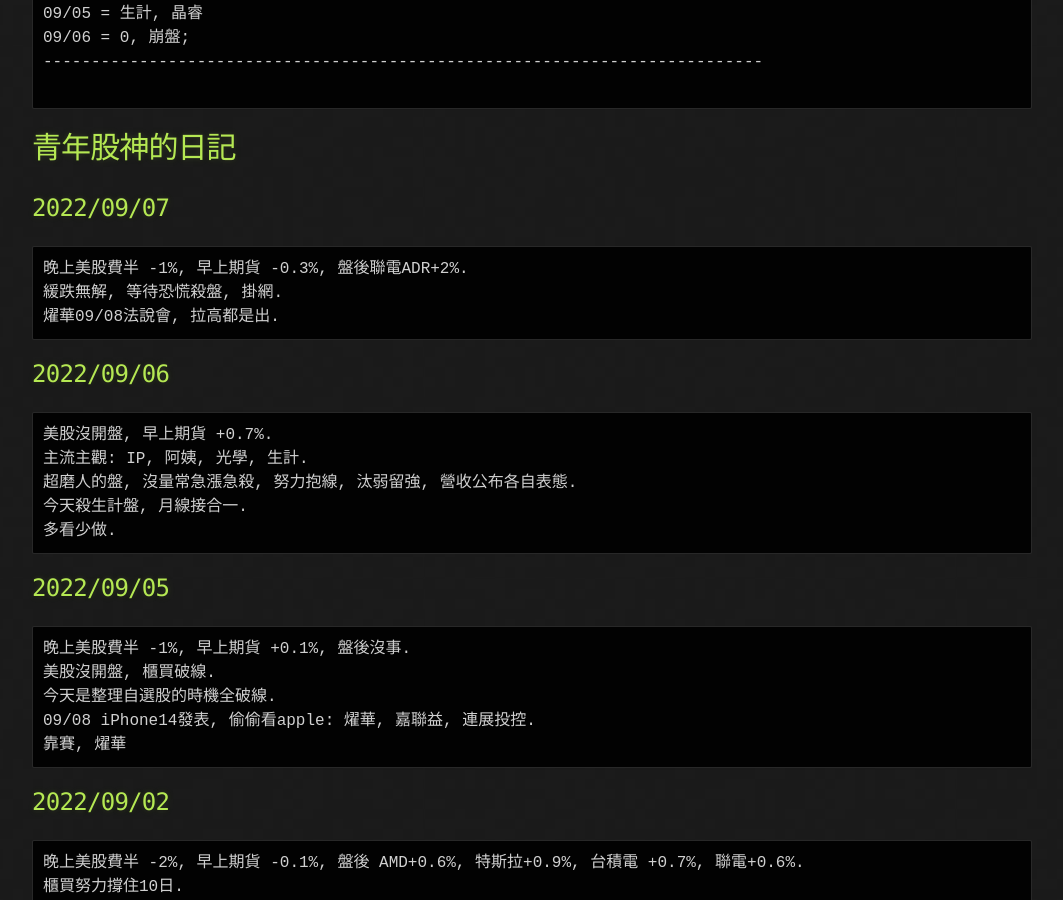
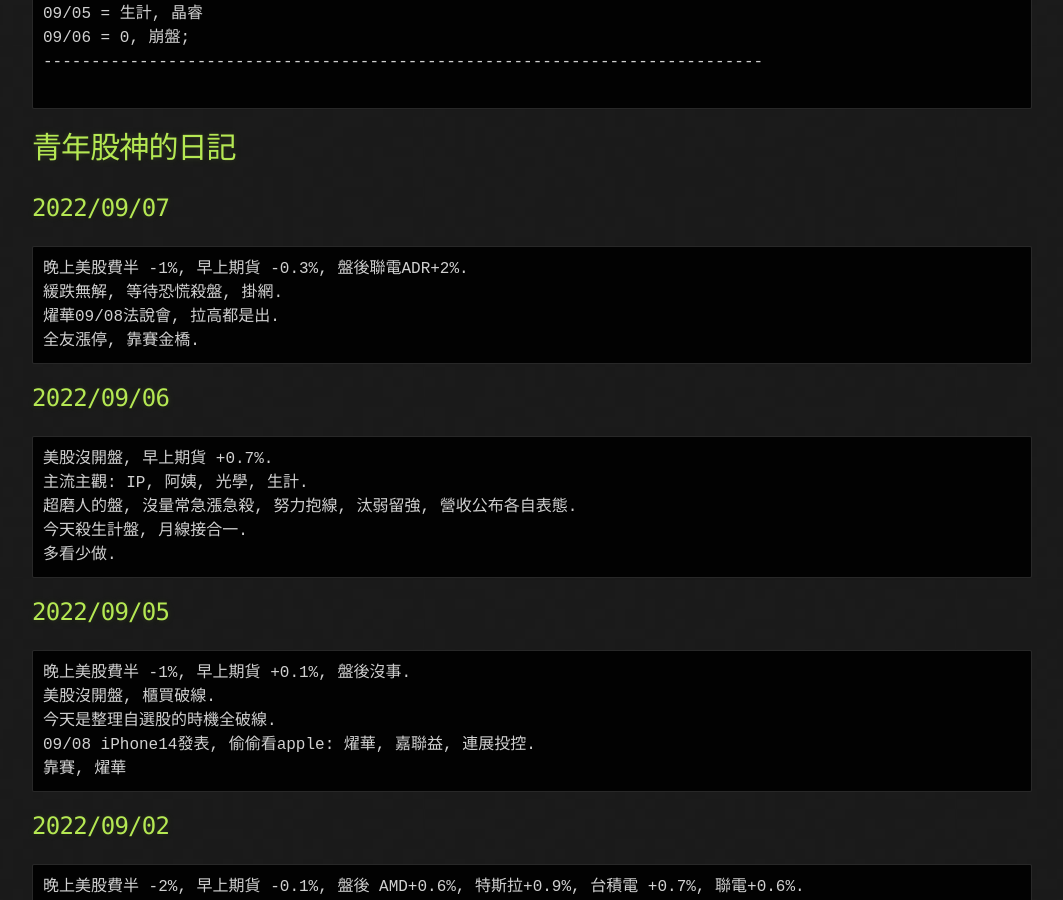
Before and after one commit to lepg5487/Stock_God, a Jekyll site: the page built from index.md, in a window 1280 px wide and 900 px high, scrolled down 1018 px. Shown: the whole window, without its empty margins (108-1171 px from the left). Built offline with Jekyll 4.4.1, drawn with Linux system fonts in a browser that asks for light colours; our own code applies the rules of GitHub Pages for plain Markdown files.

Commit message:
Update index.md

````diff
--- a/index.md
+++ b/index.md
@@ -47,6 +47,7 @@ layout: testlayouts
 晚上美股費半 -1%, 早上期貨 -0.3%, 盤後聯電ADR+2%.
 緩跌無解, 等待恐慌殺盤, 掛網.
 燿華09/08法說會, 拉高都是出.
+全友漲停, 靠賽金橋.
 ```
 
 ## 2022/09/06
````
